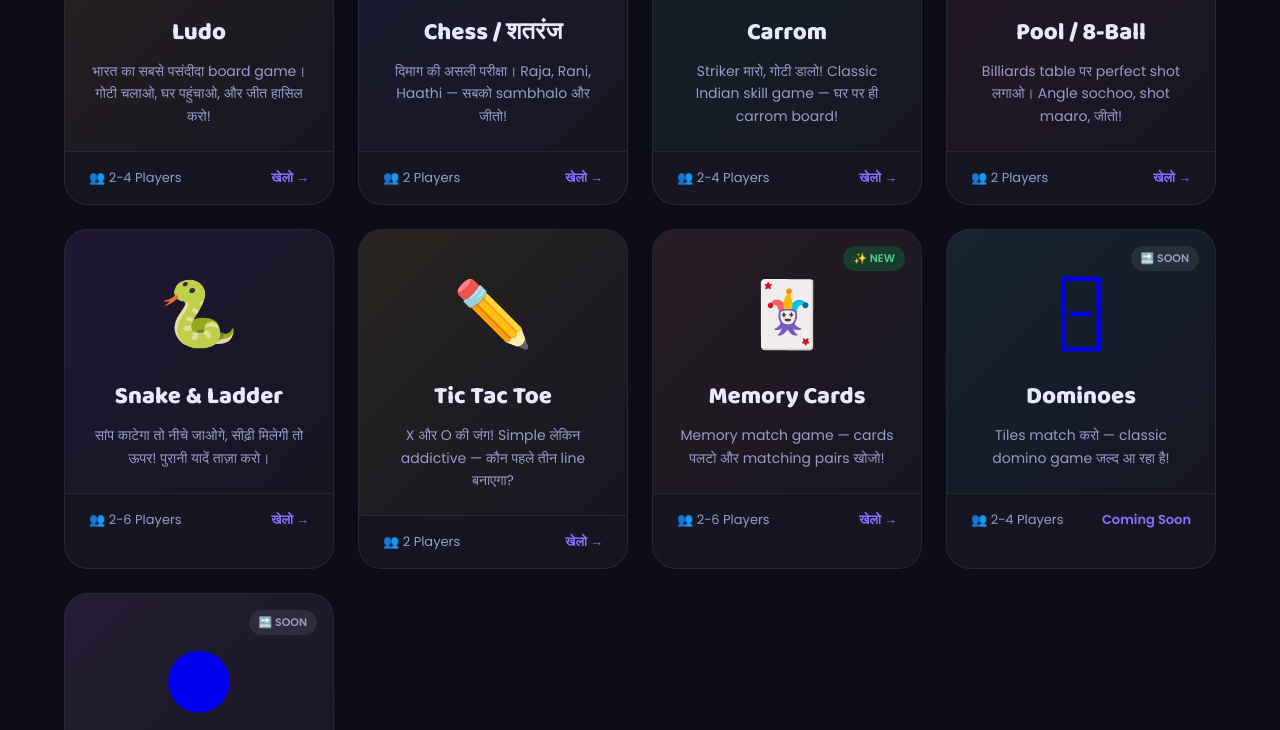
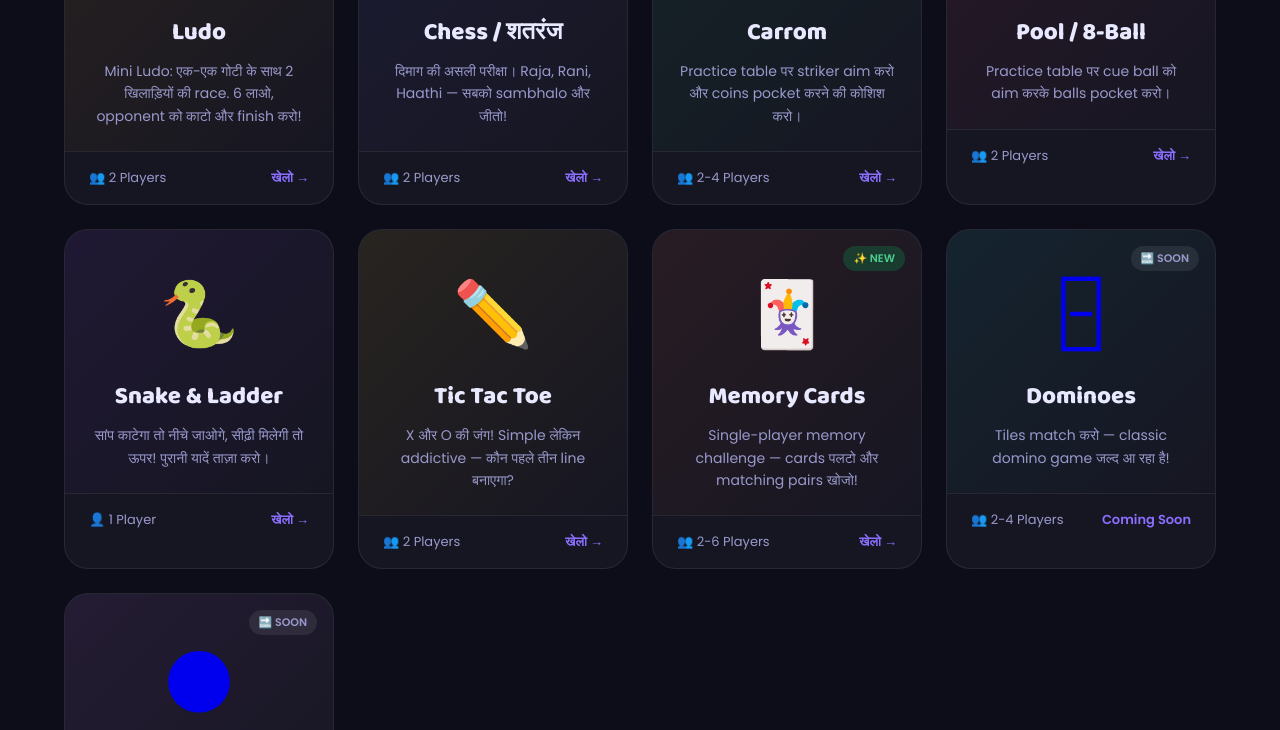
Before and after one commit to DesiPlay/DesiPlay, a plain HTML site: page games.html in a window 1280 px wide. Shown: the part 550-1280 px from the top of the page. Drawn offline with Linux system fonts and the light colour scheme.

Commit message:
Clarify game modes and player counts on games page

```diff
--- a/games.html
+++ b/games.html
@@ -49,7 +49,7 @@
 <div class="page-hero">
   <div class="page-hero-bg"></div>
   <h1>🎮 सभी Games</h1>
-  <p>7 classic games — browser में खेलें, बिना login के।</p>
+  <p>7 browser games — बिना login के खेलें।</p>
 </div>
 
 <section class="section" style="padding-top:0">
@@ -67,9 +67,9 @@
         <span class="game-card-badge badge-hot">🔥 HOT</span>
         <span class="game-card-emoji">🎲</span>
         <div class="game-card-name">Ludo</div>
-        <div class="game-card-desc">भारत का सबसे पसंदीदा board game। गोटी चलाओ, घर पहुंचाओ, और जीत हासिल करो!</div>
+        <div class="game-card-desc">Mini Ludo: एक-एक गोटी के साथ 2 खिलाड़ियों की race. 6 लाओ, opponent को काटो और finish करो!</div>
       </div>
-      <div class="game-card-bottom"><span class="game-card-players">👥 2-4 Players</span><span class="game-card-link">खेलो →</span></div>
+      <div class="game-card-bottom"><span class="game-card-players">👥 2 Players</span><span class="game-card-link">खेलो →</span></div>
     </a>
 
     <a href="games/chess.html" class="game-big-card reveal" data-category="strategy">
@@ -86,7 +86,7 @@
         <span class="game-card-badge badge-new">✨ NEW</span>
         <span class="game-card-emoji">🎯</span>
         <div class="game-card-name">Carrom</div>
-        <div class="game-card-desc">Striker मारो, गोटी डालो! Classic Indian skill game — घर पर ही carrom board!</div>
+        <div class="game-card-desc">Practice table पर striker aim करो और coins pocket करने की कोशिश करो।</div>
       </div>
       <div class="game-card-bottom"><span class="game-card-players">👥 2-4 Players</span><span class="game-card-link">खेलो →</span></div>
     </a>
@@ -95,7 +95,7 @@
       <div class="game-card-top" style="background:linear-gradient(135deg,rgba(255,50,100,0.08),transparent)">
         <span class="game-card-emoji">🎱</span>
         <div class="game-card-name">Pool / 8-Ball</div>
-        <div class="game-card-desc">Billiards table पर perfect shot लगाओ। Angle sochoo, shot maaro, जीतो!</div>
+        <div class="game-card-desc">Practice table पर cue ball को aim करके balls pocket करो।</div>
       </div>
       <div class="game-card-bottom"><span class="game-card-players">👥 2 Players</span><span class="game-card-link">खेलो →</span></div>
     </a>
@@ -106,7 +106,7 @@
         <div class="game-card-name">Snake & Ladder</div>
         <div class="game-card-desc">सांप काटेगा तो नीचे जाओगे, सीढ़ी मिलेगी तो ऊपर! पुरानी यादें ताज़ा करो।</div>
       </div>
-      <div class="game-card-bottom"><span class="game-card-players">👥 2-6 Players</span><span class="game-card-link">खेलो →</span></div>
+      <div class="game-card-bottom"><span class="game-card-players">👤 1 Player</span><span class="game-card-link">खेलो →</span></div>
     </a>
 
     <a href="games/tictactoe.html" class="game-big-card reveal" data-category="strategy">
@@ -123,7 +123,7 @@
         <span class="game-card-badge badge-new">✨ NEW</span>
         <span class="game-card-emoji">🃏</span>
         <div class="game-card-name">Memory Cards</div>
-        <div class="game-card-desc">Memory match game — cards पलटो और matching pairs खोजो!</div>
+        <div class="game-card-desc">Single-player memory challenge — cards पलटो और matching pairs खोजो!</div>
       </div>
       <div class="game-card-bottom"><span class="game-card-players">👥 2-6 Players</span><span class="game-card-link">खेलो →</span></div>
     </a>
@@ -152,7 +152,7 @@
 
 <footer>
   <div class="footer-top">
-    <div class="footer-brand"><span class="footer-logo">🎮 DesiPlay</span><p>भारत का सबसे बेहतरीन offline gaming app!</p></div>
+    <div class="footer-brand"><span class="footer-logo">🎮 DesiPlay</span><p>Free browser games — play instantly, no login needed.</p></div>
     <div class="footer-col"><h4>Games</h4><a href="games/ludo.html">Ludo</a><a href="games/chess.html">Chess</a><a href="games/carrom.html">Carrom</a><a href="games/pool.html">Pool</a></div>
     <div class="footer-col"><h4>Pages</h4><a href="about.html">About</a><a href="download.html">Download</a><a href="contact.html">Contact</a></div>
   </div>
```
